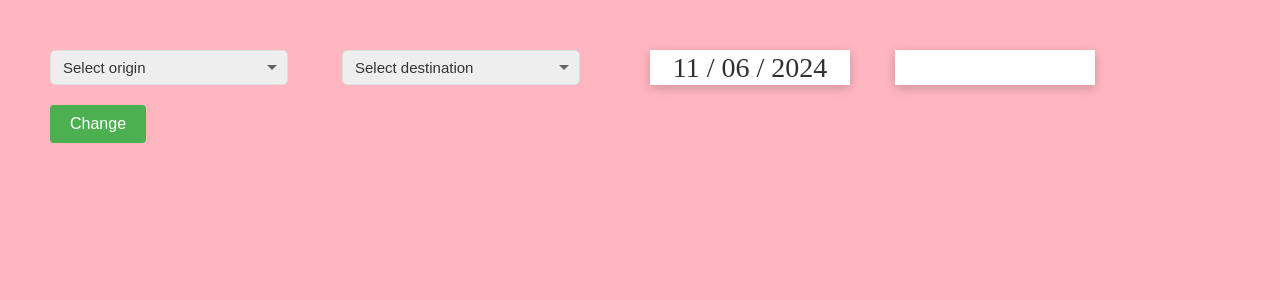
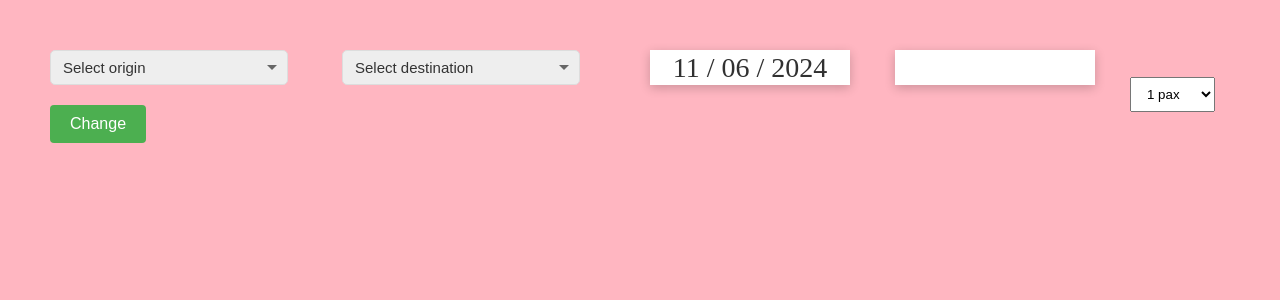
Before and after one commit to ezatul18/TT8L-06, a Flask app: page / in a window 1280 px wide. Shown: the part 75-375 px from the top of the page. Run offline with Flask 3, Linux system fonts and the light colour scheme.

Commit message:
pax dropdown

```diff
--- a/Ticketing/static/styles.css
+++ b/Ticketing/static/styles.css
@@ -259,3 +259,11 @@ ul li a:hover {
 .arrival-picker .dates .days .day.selected {
     background-color: brown;
 }
+
+.pax {
+    padding: 8px 12px;
+    padding-right: 10px;
+    padding-top: -20px;
+    margin-top: -90px;
+    margin-left: 1130px;
+}
--- a/Ticketing/templates/ets.html
+++ b/Ticketing/templates/ets.html
@@ -339,6 +339,22 @@
         </div>
     </div>
 
+    <select id="pax" class="pax">
+        <option disabled selected>1 pax</option>
+        <option value="2">2 pax</option>
+        <option value="3">3 pax</option>
+        <option value="4">4 pax</option>
+        <option value="5">5 pax</option>
+        <option value="6">6 pax</option>
+        <option value="7">7 pax</option>
+        <option value="8">8 pax</option>
+        <option value="9">9 pax</option>
+        <option value="10">10 pax</option>
+        <option value="11">11 pax</option>
+        <option value="12">12 pax</option>
+        <option value="13">13 pax</option>
+    </select>
+
     <script src="../static/script.js"></script>
 
 
```
